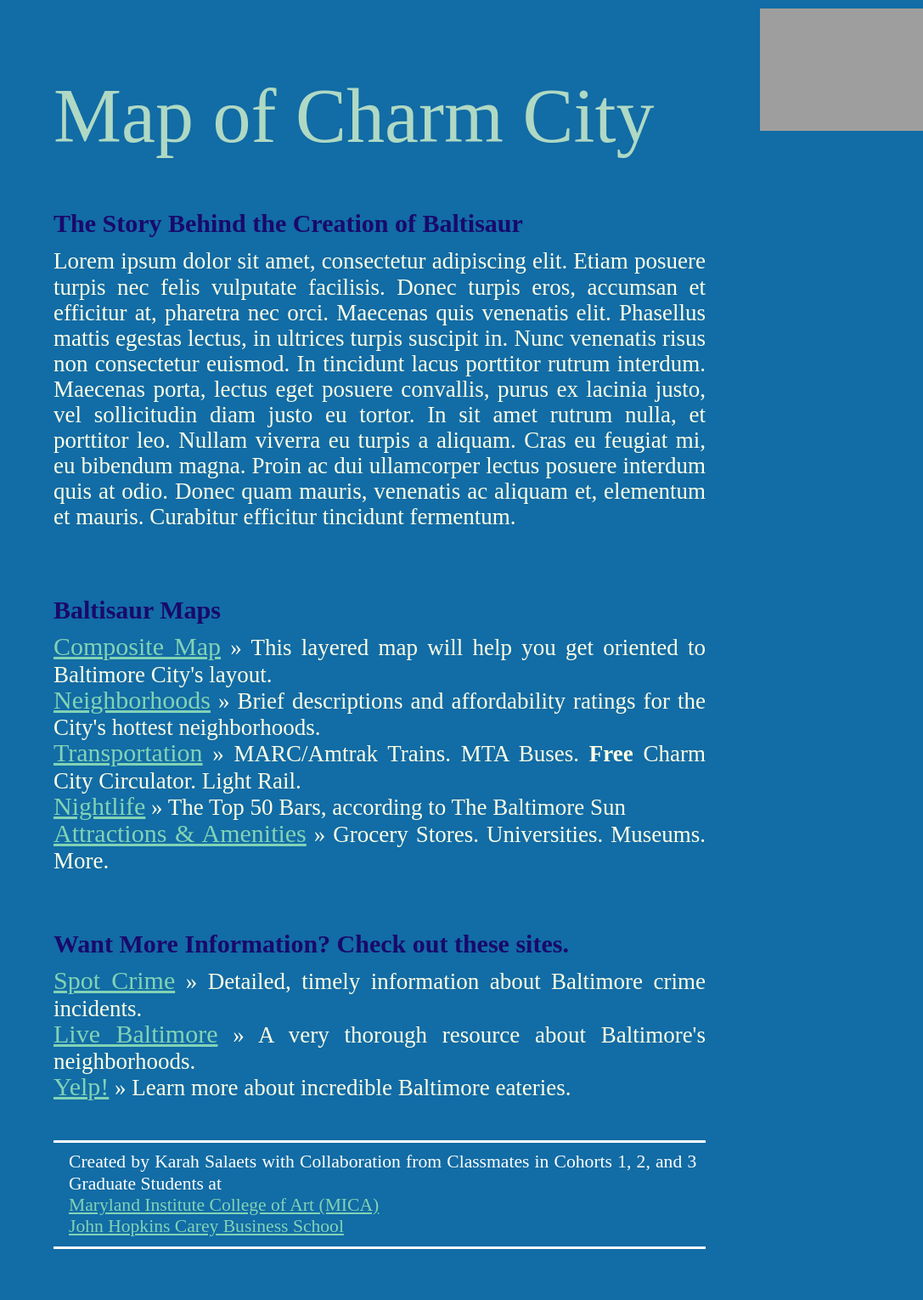
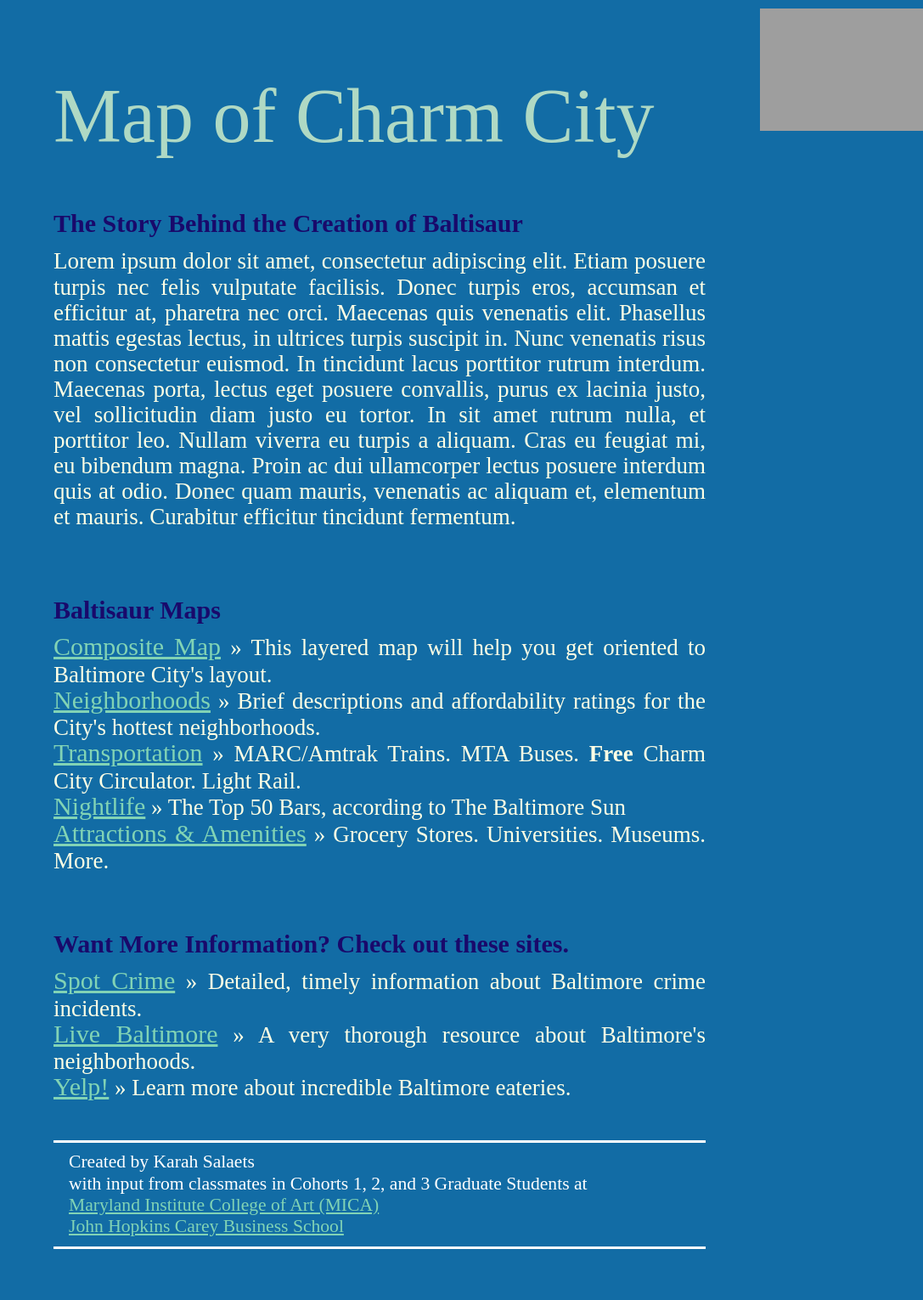
Before and after one commit to Karahmel/MAMBAMap, a Jekyll site: the page built from index.html, in a window 1280 px wide. Shown: the whole page at 85% size, without its empty margins (193-1280 px from the left). Built offline with Jekyll 4.4.1, drawn with Linux system fonts in a browser that asks for light colours; Markdown is read by kramdown in place of the engine named in the settings.

Commit message:
Test of changes

```diff
--- a/_includes/footer.html
+++ b/_includes/footer.html
@@ -1,7 +1,7 @@
   <div class="footer">
     <div class="contact">
       <p>
-        <b></b>Created by Karah Salaets with Collaboration from Classmates in Cohorts 1, 2, and 3</b>
+        <b></b>Created by Karah Salaets<br>with input from classmates in Cohorts 1, 2, and 3</b>
         Graduate Students at <br/><a href="http://www.designleadershipmba.com"> Maryland Institute College of Art (MICA)<br/> John Hopkins Carey Business School</a><br />
 
       </p>
```
